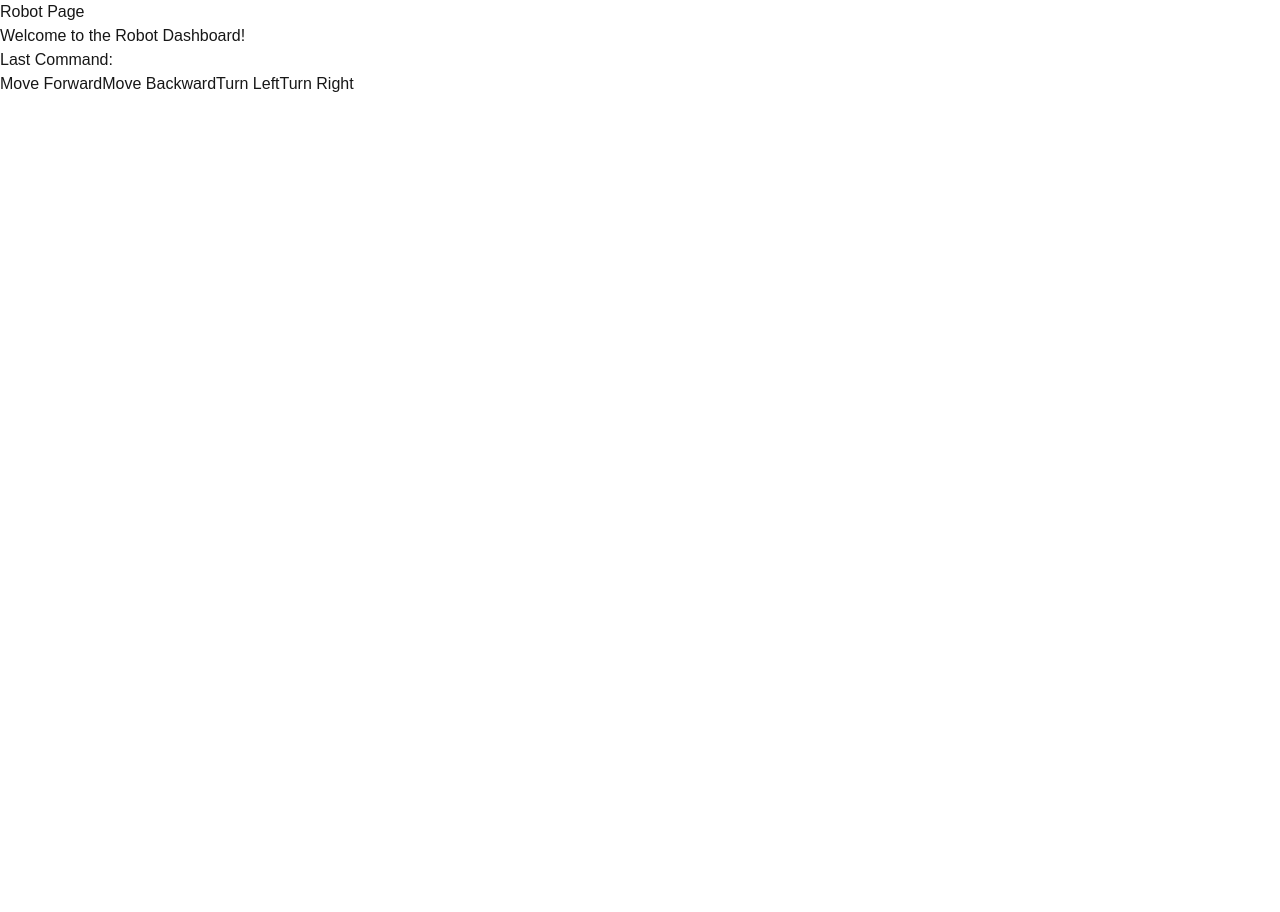
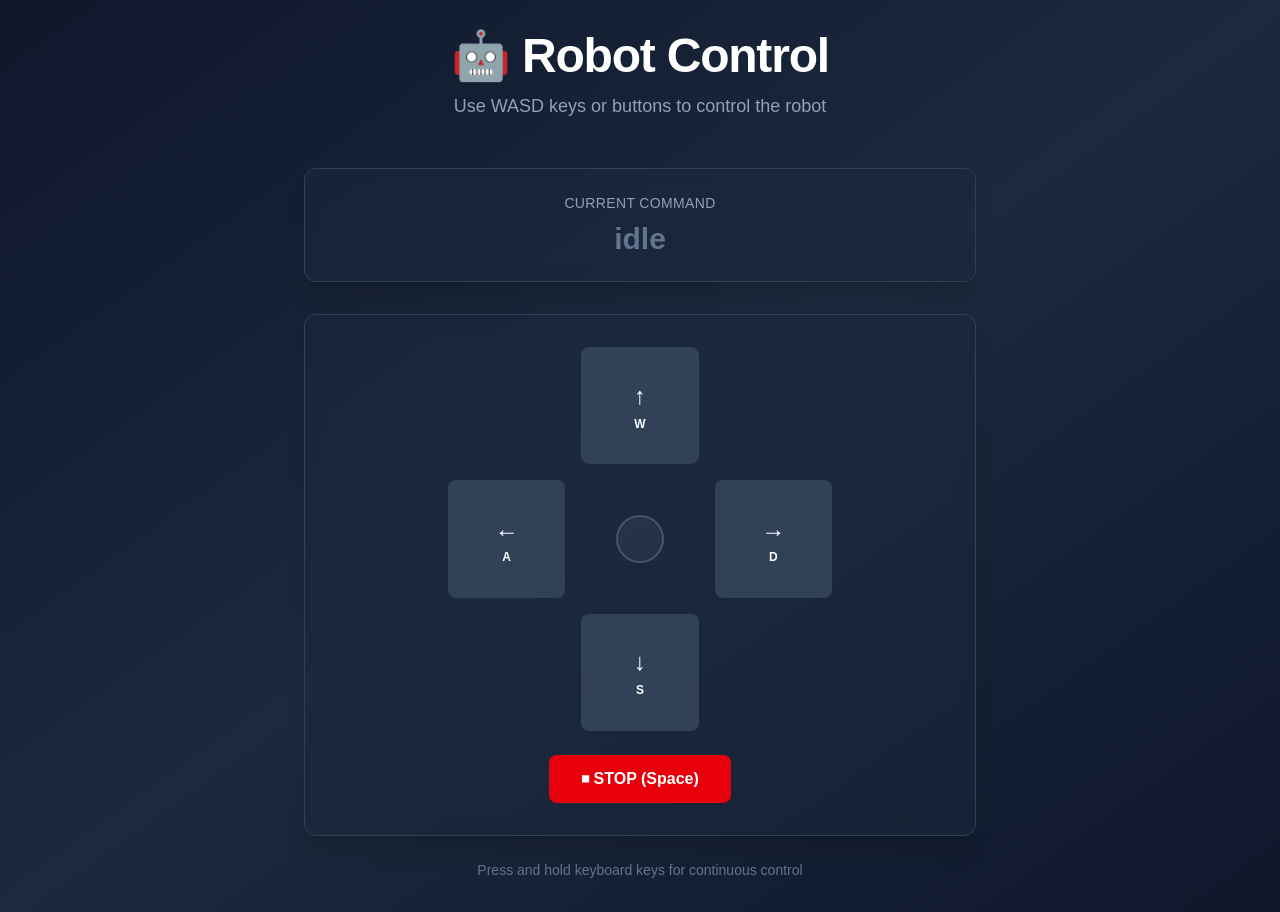
Before and after one commit to Dguminski12/dashboard, a Next.js app: page /robot in a window 1280 px wide. Before the commit the page ends 800 px from the top, so only its background shows below. Built offline with nearby package versions, Linux system fonts and the light colour scheme.

Commit message:
(styling) created basic styling for robot control page

```diff
--- a/src/app/robot/page.tsx
+++ b/src/app/robot/page.tsx
@@ -63,14 +63,97 @@ export default function RobotPage() {
   }, []);
 
   return (
-    <div>
-        <h1>Robot Page</h1>
-        <p>Welcome to the Robot Dashboard!</p>
-        <p>Last Command: {lastCommand}</p>
-        <button onClick={() => setLastCommand("forward")}>Move Forward</button>
-        <button onClick={() => setLastCommand("reverse")}>Move Backward</button>
-        <button onClick={() => setLastCommand("left")}>Turn Left</button>
-        <button onClick={() => setLastCommand("right")}>Turn Right</button>
+    <div className="min-h-screen bg-gradient-to-br from-slate-900 via-slate-800 to-slate-900 flex flex-col items-center justify-center p-8">
+      <div className="max-w-2xl w-full">
+        {/* Header */}
+        <div className="text-center mb-12">
+          <h1 className="text-5xl font-bold text-white mb-3 tracking-tight">
+            🤖 Robot Control
+          </h1>
+          <p className="text-slate-400 text-lg">
+            Use WASD keys or buttons to control the robot
+          </p>
+        </div>
+
+        {/* Command Display */}
+        <div className="bg-slate-800/50 backdrop-blur-sm border border-slate-700 rounded-xl p-6 mb-8 shadow-xl">
+          <div className="text-center">
+            <p className="text-slate-400 text-sm uppercase tracking-wide mb-2">
+              Current Command
+            </p>
+            <p className={`text-3xl font-bold transition-all duration-200 ${
+              lastCommand === "stop" || !lastCommand
+                ? "text-slate-500"
+                : "text-emerald-400"
+            }`}>
+              {lastCommand || "idle"}
+            </p>
+          </div>
+        </div>
+
+        {/* Control Panel */}
+        <div className="bg-slate-800/50 backdrop-blur-sm border border-slate-700 rounded-xl p-8 shadow-xl">
+          <div className="grid grid-cols-3 grid-rows-3 gap-4 max-w-sm mx-auto">
+            {/* Top Row - Forward */}
+            <div></div>
+            <button
+              onClick={() => setLastCommand("forward")}
+              className="w-full aspect-square bg-slate-700 hover:bg-emerald-600 text-white font-semibold rounded-lg transition-all duration-200 hover:shadow-lg hover:shadow-emerald-500/50 active:scale-95 flex flex-col items-center justify-center gap-1"
+            >
+              <span className="text-2xl">↑</span>
+              <span className="text-xs">W</span>
+            </button>
+            <div></div>
+
+            {/* Middle Row - Left, Center, Right */}
+            <button
+              onClick={() => setLastCommand("left")}
+              className="w-full aspect-square bg-slate-700 hover:bg-blue-600 text-white font-semibold rounded-lg transition-all duration-200 hover:shadow-lg hover:shadow-blue-500/50 active:scale-95 flex flex-col items-center justify-center gap-1"
+            >
+              <span className="text-2xl">←</span>
+              <span className="text-xs">A</span>
+            </button>
+
+            <div className="flex items-center justify-center">
+              <div className="w-12 h-12 rounded-full bg-slate-700/50 border-2 border-slate-600" />
+            </div>
+
+            <button
+              onClick={() => setLastCommand("right")}
+              className="w-full aspect-square bg-slate-700 hover:bg-blue-600 text-white font-semibold rounded-lg transition-all duration-200 hover:shadow-lg hover:shadow-blue-500/50 active:scale-95 flex flex-col items-center justify-center gap-1"
+            >
+              <span className="text-2xl">→</span>
+              <span className="text-xs">D</span>
+            </button>
+
+            {/* Bottom Row - Reverse */}
+            <div></div>
+            <button
+              onClick={() => setLastCommand("reverse")}
+              className="w-full aspect-square bg-slate-700 hover:bg-orange-600 text-white font-semibold rounded-lg transition-all duration-200 hover:shadow-lg hover:shadow-orange-500/50 active:scale-95 flex flex-col items-center justify-center gap-1"
+            >
+              <span className="text-2xl">↓</span>
+              <span className="text-xs">S</span>
+            </button>
+            <div></div>
+          </div>
+
+          {/* Stop Button */}
+          <div className="mt-6 flex justify-center">
+            <button
+              onClick={() => setLastCommand("stop")}
+              className="px-8 py-3 bg-red-600 hover:bg-red-700 text-white font-semibold rounded-lg transition-all duration-200 hover:shadow-lg hover:shadow-red-500/50 active:scale-95"
+            >
+              ⏹ STOP (Space)
+            </button>
+          </div>
+        </div>
+
+        {/* Instructions */}
+        <div className="mt-6 text-center text-slate-500 text-sm">
+          <p>Press and hold keyboard keys for continuous control</p>
+        </div>
+      </div>
     </div>
   );
 }
```
